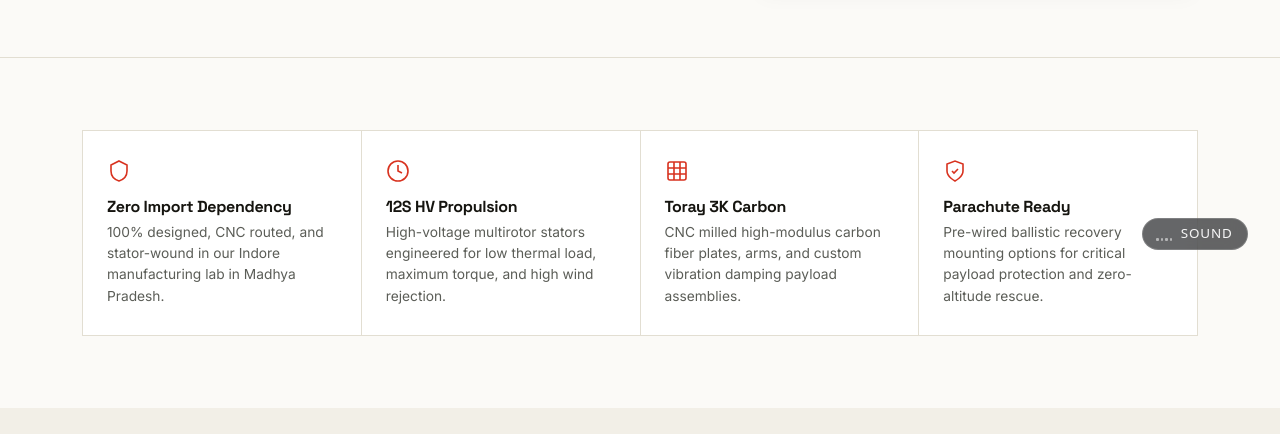
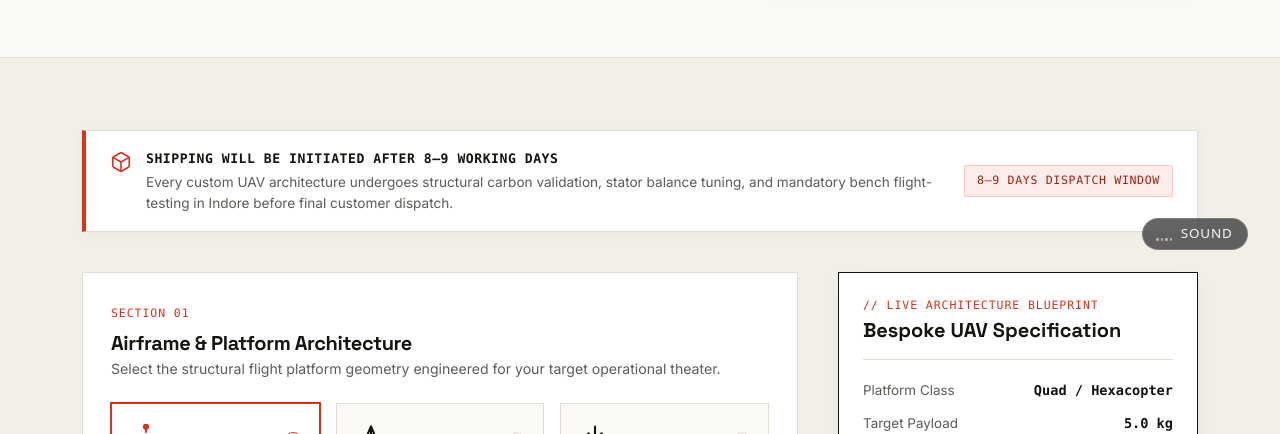
Before and after one commit to Swapnil14-art/dronesZ, a Next.js app: page /build-your-own-drone in a window 1280 px wide. Shown: the part 518-952 px from the top of the page. Built offline with nearby package versions, Linux system fonts and the light colour scheme; no server answers.

Commit message:
Build ur own drone

```diff
--- a/components/drone-builder/BuildYourOwnDrone.tsx
+++ b/components/drone-builder/BuildYourOwnDrone.tsx
@@ -426,49 +426,6 @@ export function BuildYourOwnDrone() {
           </div>
         </div>
       </section>
-
-      {/* ── 2. ENGINEERING CAPABILITY STRIP (Matching p-feature-strip) ── */}
-      <section className="byod-section">
-        <div className="byod-wrap">
-          <div className="byod-feature-strip">
-            <div className="byod-feature">
-              <svg className="ico" viewBox="0 0 24 24" fill="none" stroke="currentColor" strokeWidth="1.6">
-                <path d="M12 2l8 4v6c0 5-3.5 8.5-8 10-4.5-1.5-8-5-8-10V6l8-4z" />
-              </svg>
-              <h4>Zero Import Dependency</h4>
-              <p>100% designed, CNC routed, and stator-wound in our Indore manufacturing lab in Madhya Pradesh.</p>
-            </div>
-
-            <div className="byod-feature">
-              <svg className="ico" viewBox="0 0 24 24" fill="none" stroke="currentColor" strokeWidth="1.6">
-                <circle cx="12" cy="12" r="10" />
-                <polyline points="12 6 12 12 16 14" />
-              </svg>
-              <h4>12S HV Propulsion</h4>
-              <p>High-voltage multirotor stators engineered for low thermal load, maximum torque, and high wind rejection.</p>
-            </div>
-
-            <div className="byod-feature">
-              <svg className="ico" viewBox="0 0 24 24" fill="none" stroke="currentColor" strokeWidth="1.6">
-                <rect x="3" y="3" width="18" height="18" rx="2" />
-                <path d="M9 3v18M15 3v18M3 9h18M3 15h18" />
-              </svg>
-              <h4>Toray 3K Carbon</h4>
-              <p>CNC milled high-modulus carbon fiber plates, arms, and custom vibration damping payload assemblies.</p>
-            </div>
-
-            <div className="byod-feature">
-              <svg className="ico" viewBox="0 0 24 24" fill="none" stroke="currentColor" strokeWidth="1.6">
-                <path d="M12 22s8-4 8-10V5l-8-3-8 3v7c0 6 8 10 8 10z" />
-                <path d="m9 12 2 2 4-4" />
-              </svg>
-              <h4>Parachute Ready</h4>
-              <p>Pre-wired ballistic recovery mounting options for critical payload protection and zero-altitude rescue.</p>
-            </div>
-          </div>
-        </div>
-      </section>
-
       {/* ── 3. CONFIGURATOR WORKSPACE ── */}
       <section id="byod-configurator" className="byod-section alt">
         <div className="byod-wrap">
```
